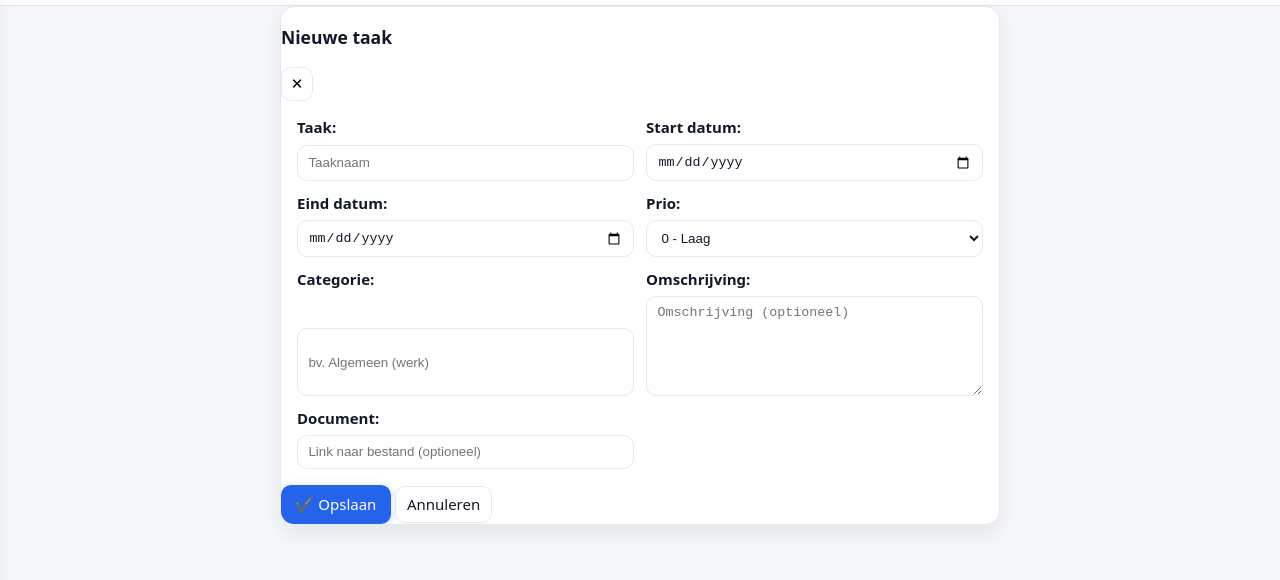
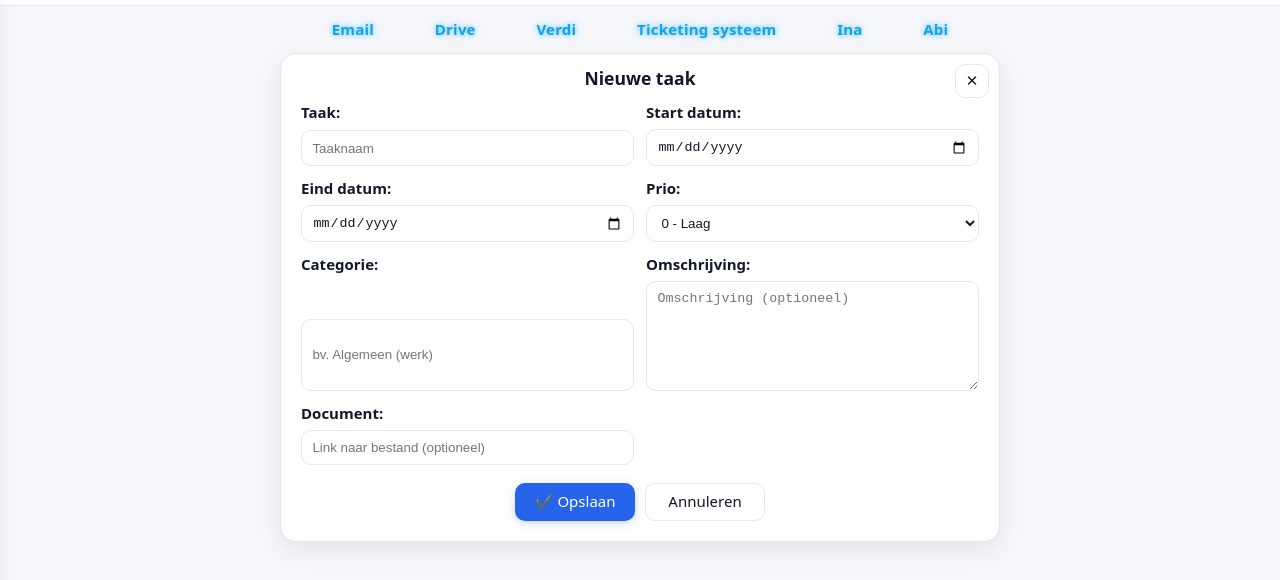
Before and after one commit to daneelsjo/Prive_jo, a plain HTML site: page index.html in a window 1280 px wide. Shown: the part 74-654 px from the top of the page. Drawn offline with Linux system fonts and the light colour scheme.

Commit message:
change modal new task

```diff
--- a/CSS/page-index.css
+++ b/CSS/page-index.css
@@ -329,3 +329,104 @@ button.ghost:hover {
   background: #0b1220;
   color: #e5e7eb;
 }
+
+/* ── Modal polish ───────────────────────────────────────────── */
+.modal .modal-card {
+  position: relative;
+  border-radius: 16px;
+  padding: 12px 16px 14px;
+  max-width: 760px;
+}
+
+.modal .modal-head {
+  display: flex;
+  align-items: center;
+  justify-content: center;
+  /* titel in het midden */
+  padding-bottom: .25rem;
+}
+
+.modal .modal-head h3 {
+  margin: 0;
+  font-weight: 700;
+}
+
+/* close-knop rechtsboven, goed zichtbaar in dark mode */
+.modal .modal-head .close {
+  position: absolute;
+  right: 10px;
+  top: 10px;
+  width: 34px;
+  height: 34px;
+  display: inline-flex;
+  align-items: center;
+  justify-content: center;
+  border-radius: 10px;
+  background: transparent;
+  border: 1px solid var(--border, #e5e7eb);
+  color: var(--fg, #111);
+}
+
+:root[data-theme="dark"] .modal .modal-head .close {
+  border-color: rgba(255, 255, 255, .22);
+  color: #e5e7eb;
+}
+
+.modal .modal-head .close:hover {
+  background: rgba(2, 132, 199, .12);
+}
+
+.modal .modal-body {
+  padding: 8px 4px 10px;
+}
+
+/* knoppen onderaan: centreren + ademruimte */
+.modal .modal-foot {
+  display: flex;
+  gap: 10px;
+  justify-content: center;
+  padding-top: 8px;
+  padding-bottom: 6px;
+}
+
+.modal .modal-card .primary,
+.modal .modal-card .ghost {
+  min-width: 120px;
+}
+
+/* formulier-grid binnen de modal */
+.modal .form-grid {
+  display: grid;
+  grid-template-columns: repeat(2, minmax(220px, 1fr));
+  gap: 12px;
+}
+
+.modal .form-grid label {
+  display: grid;
+  gap: 6px;
+  font-weight: 600;
+}
+
+.modal .form-grid input,
+.modal .form-grid select,
+.modal .form-grid textarea {
+  width: 100%;
+  padding: .55rem .65rem;
+  border: 1px solid var(--border, #e5e7eb);
+  border-radius: 10px;
+  background: var(--card, #fff);
+  color: var(--fg, #111);
+}
+
+:root[data-theme="dark"] .modal .form-grid input,
+:root[data-theme="dark"] .modal .form-grid select,
+:root[data-theme="dark"] .modal .form-grid textarea {
+  border-color: rgba(255, 255, 255, .18);
+  background: #0b1220;
+  color: #e5e7eb;
+}
+
+.modal .form-grid textarea {
+  min-height: 110px;
+  grid-column: 1 / -1;
+}
--- a/Script/Javascript/main.js
+++ b/Script/Javascript/main.js
@@ -201,7 +201,7 @@ taskSaveBtn && (taskSaveBtn.onclick = async () => {
     done: false
   });
 
-  Modal.close(); // klaar
+  Modal.close('modal-task'); // klaar
 });
 
 
--- a/Script/Javascript/modal.js
+++ b/Script/Javascript/modal.js
@@ -94,3 +94,10 @@
     window.Modal = Modal;
     document.addEventListener('DOMContentLoaded', ensureBackdrop);
 })();
+
+// in Script/Javascript/modal.js (eenmalig)
+document.addEventListener('keydown', e => { if (e.key === 'Escape') Modal.close(); });
+document.addEventListener('click', e => {
+    const m = e.target.closest('.modal');
+    if (m && e.target === m) Modal.close(); // klik buiten modal-card
+});
```
